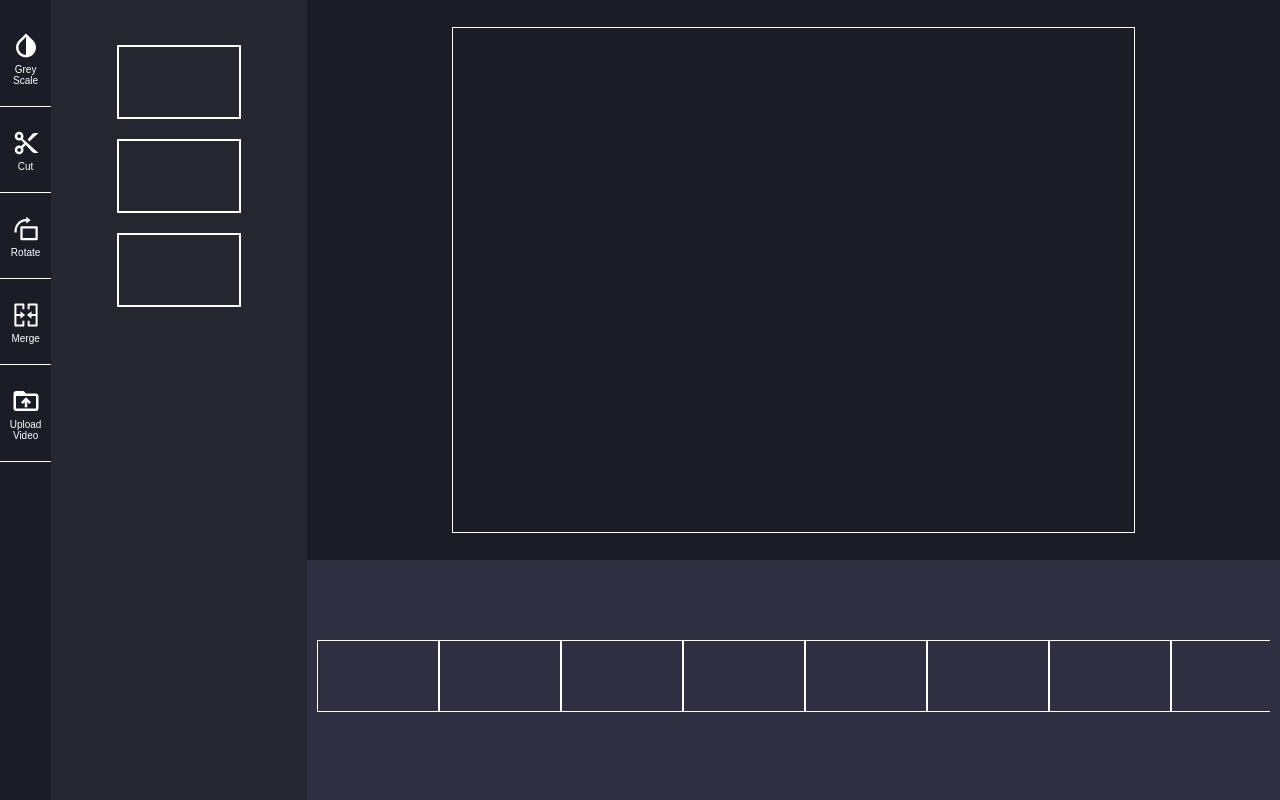
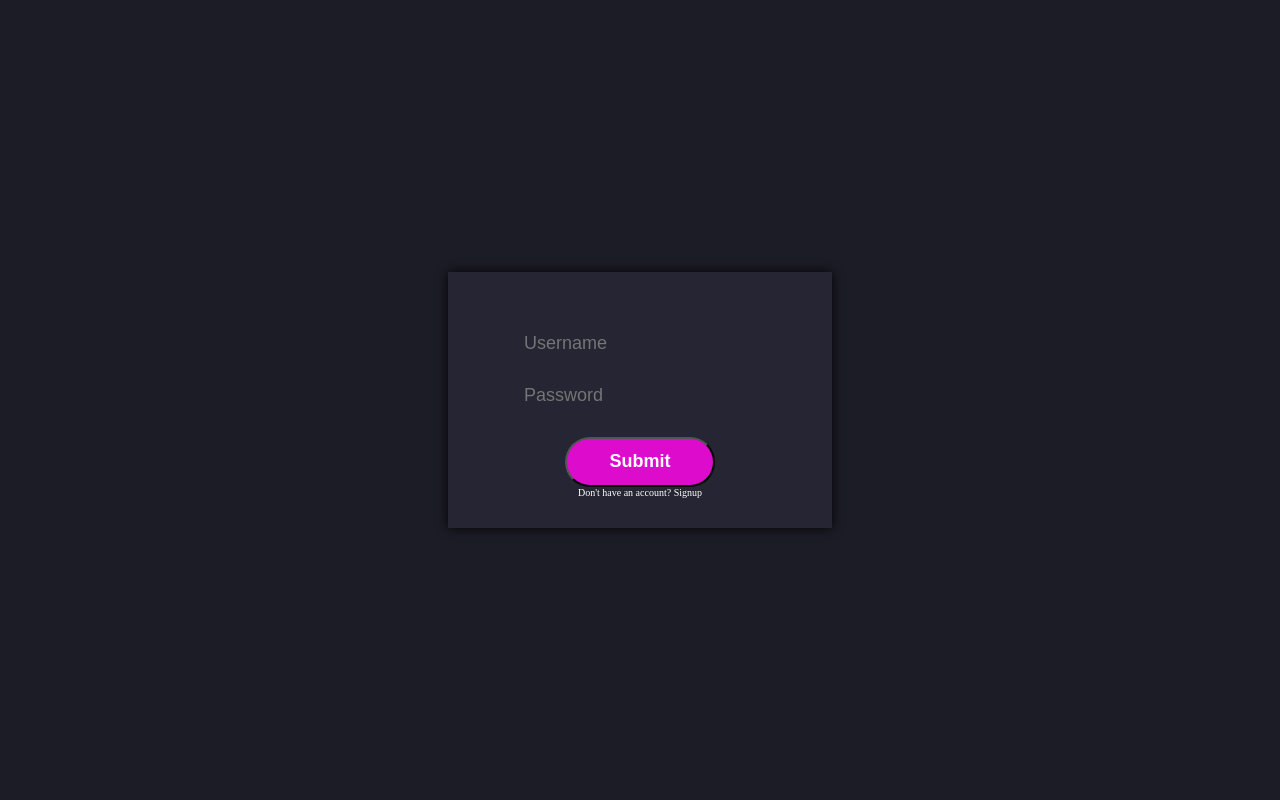
Before and after one commit to VibhorJaiswal/video-editor-pro, a React (Create React App) app in the folder video-editor-pro/: page / in a window 1280 px wide. Built offline with nearby package versions, Linux system fonts and the light colour scheme.

Commit message:
login page

```diff
--- /dev/null
+++ b/video-editor-pro/src/LoginForm.js
@@ -0,0 +1,16 @@
+import styles from "./css/loginPage.module.css";
+
+function LoginForm() {
+    return (
+        <>
+        <div className={styles.fieldDiv}>
+          <input placeholder="Username" className={styles.input}></input>
+          <input placeholder="Password" className={styles.input}></input>
+          <button className={styles.submit}>Submit</button>
+          <p>Don't have an account? Signup</p>
+        </div>
+      </>
+    )
+}
+
+export default LoginForm;
--- /dev/null
+++ b/video-editor-pro/src/LoginPage.js
@@ -0,0 +1,19 @@
+import LoginForm from './LoginForm';
+import SignupFrom from './SignupForm.js';
+import styles from './css/loginPage.module.css'
+
+function LoginPage()
+{
+    return (
+        <div className={styles.loginPage}>
+            <div className={styles.formdiv}>
+            <LoginForm />
+            {/* <SignupFrom /> */}
+            </div>
+
+        </div>
+
+    )
+}
+
+export default LoginPage;
--- /dev/null
+++ b/video-editor-pro/src/SignupForm.js
@@ -0,0 +1,16 @@
+import styles from './css/loginPage.module.css'
+
+function SignupFrom()
+{
+    return (
+        <>
+        <div className={styles.fieldDiv}>
+          <input placeholder="Username" className={styles.input}></input>
+          <input placeholder="Password" className={styles.input}></input>
+          <button className={styles.submit}>Submit</button>
+        </div>
+      </>
+    )
+}
+
+export default SignupFrom;
--- /dev/null
+++ b/video-editor-pro/src/css/loginPage.module.css
@@ -0,0 +1,60 @@
+.loginPage{
+    height: 100vh;
+    width: 100vw;
+
+    background: #1C1C26;
+
+    display: flex;
+    align-items: center;
+    justify-content: center;
+}
+
+.formdiv{
+
+    height: 20vw;
+    width: 30vw;
+    background: #252533;
+
+    display: flex;
+    align-items: center;
+    justify-content: center;
+
+    -moz-box-shadow: 0 0 10px rgb(0, 0, 0);
+    -webkit-box-shadow: 0 0 10px rgb(0, 0, 0);
+    box-shadow: 0 0 10px rgb(0, 0, 0);
+}
+
+.fieldDiv{
+    text-align: center;
+    display:table-cell;
+    vertical-align:middle;
+}
+
+
+.input{
+    display: block;
+    height: 20px;
+    margin: 10px;
+    background: transparent;
+    border: none;
+    color: white;
+    font-size: large;
+    margin: 30px;
+}
+
+
+.input:focus{
+    outline: 1px solid #dd0bcc;
+    border-radius: 50px;
+    padding: 5px;
+}
+
+.submit{
+    width: 150px;
+    height: 50px;
+    background: #dd0bcc;
+    color: white;
+    border-radius: 50px;
+    font-size: large;
+    font-weight: bolder;
+}
--- a/video-editor-pro/src/index.js
+++ b/video-editor-pro/src/index.js
@@ -1,6 +1,8 @@
 import React from "react";
 import ReactDOM from "react-dom/client";
 import App from './App.js'
+import LoginPage from "./LoginPage.js";
 
 const root = ReactDOM.createRoot(document.getElementById('root'));
-root.render(<App />);
+root.render(<LoginPage />);
+// root.render(<App />);
```
